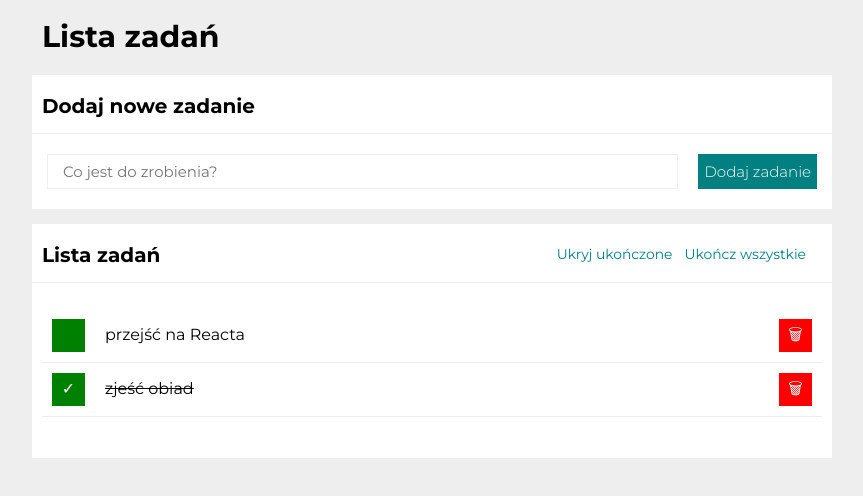
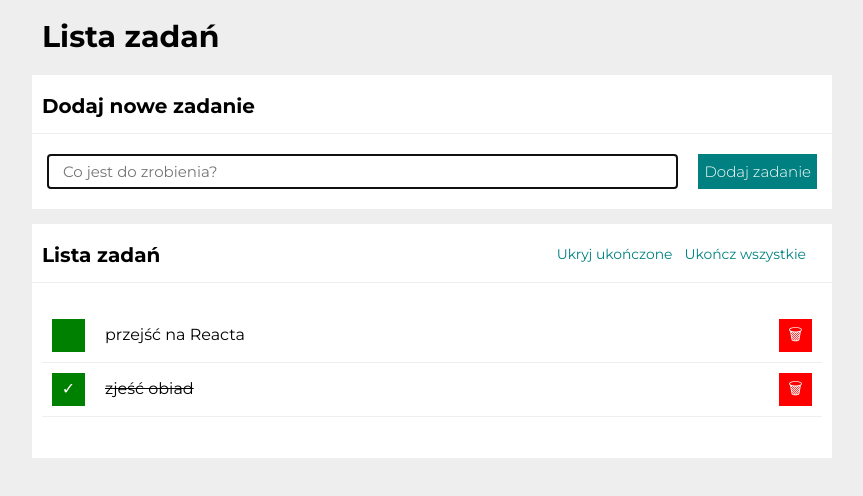
Before and after one commit to Renata-Margula/Lista-zadan-react, a React (Create React App) app: page / in a window 1280 px wide. Shown: the top 496 px of the page, without its empty margins (208-1071 px from the left). Built offline with nearby package versions, Linux system fonts and the light colour scheme.

Commit message:
changed autofocus

```diff
--- a/src/Form/index.js
+++ b/src/Form/index.js
@@ -3,7 +3,7 @@ import "./style.css";
 
 const Form = () => (
   <form className="form">
-    <input className="form__field" autofocus placeholder="Co jest do zrobienia?" />
+    <input className="form__field" autoFocus placeholder="Co jest do zrobienia?" />
     <button className="form__button">Dodaj zadanie</button>
   </form>
 );
```
